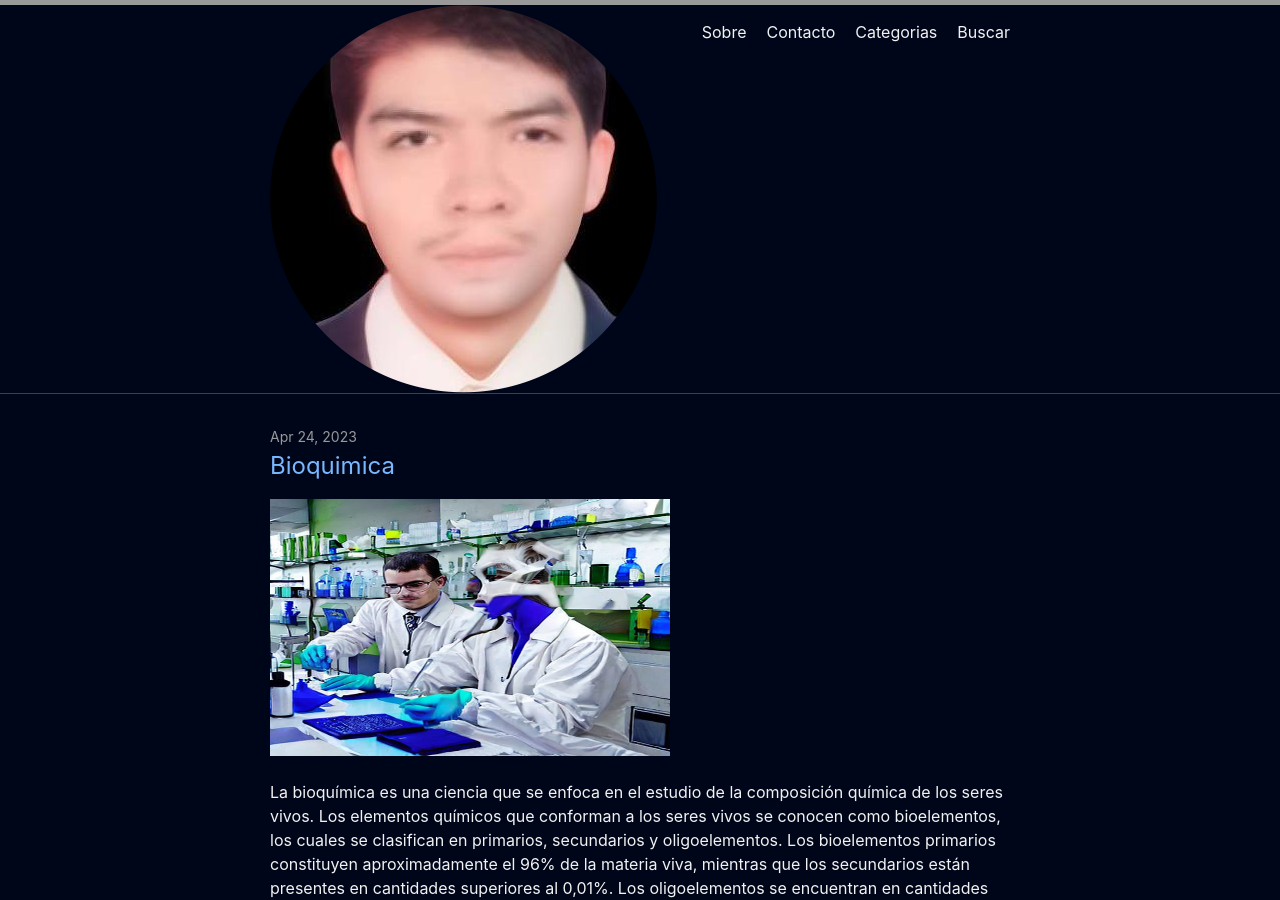
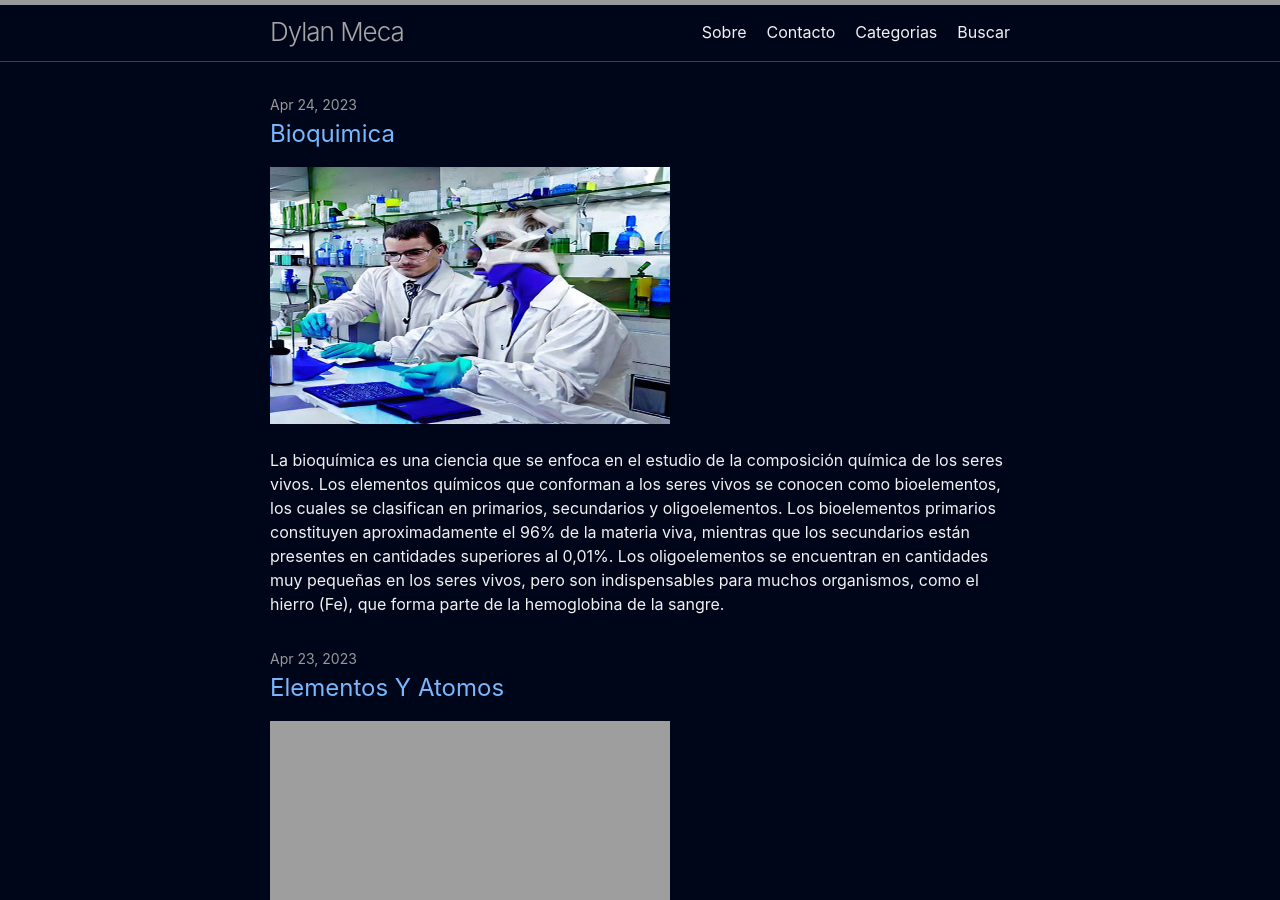
Before and after one commit to dylanmeca/dylanmeca.github.io, a Jekyll site: the page built from index.html, in a window 1280 px wide and 900 px high. Built offline with Jekyll 4.4.1, drawn with Linux system fonts in a browser that asks for light colours; the list of posts is cut into pages by our own code.

Commit message:
Update _config.yml

```diff
--- a/_config.yml
+++ b/_config.yml
@@ -1,5 +1,5 @@
 title: Dylan Meca
-title-logo: /assets/img/avatar-dylan.png
+title-logo:
 description: Soy Dylan Meca, un python developer 💻 con experiencia en el desarrollo de herramientas de automatización 🤖, especializado en temas de marketing 🧑‍💼 y analisis de datos 📈
 author:
   name: Dylan Meca
```
